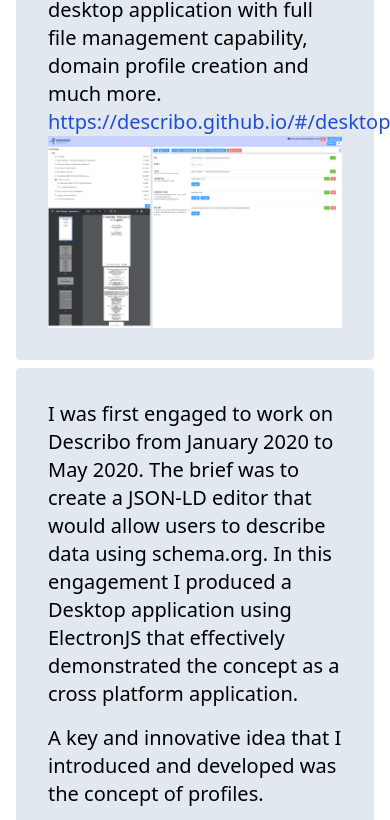
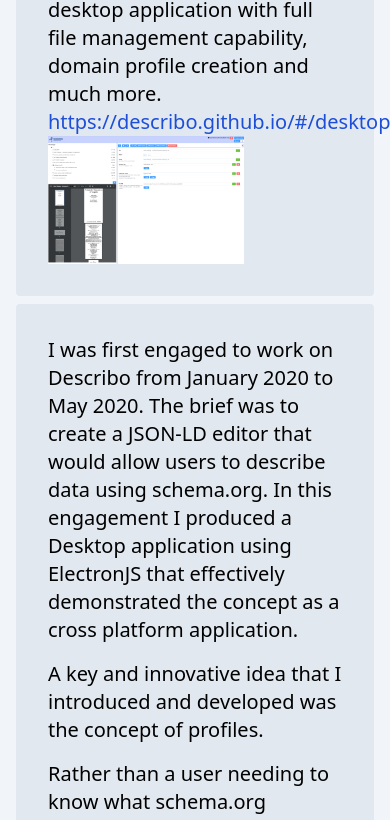
Before and after one commit to marcolarosa/marcolarosa.github.io, a Nuxt app: page /projects/describo in a window 390 px wide. Shown: the part 1040-1860 px from the top of the page. Built offline with nearby package versions, Linux system fonts and the light colour scheme.

Commit message:
revise how styling applied

```diff
--- a/src/components/Card.vue
+++ b/src/components/Card.vue
@@ -1,6 +1,7 @@
 <template>
     <div class="flex flex-col md:flex-row md:space-x-2 p-8 bg-slate-200 rounded">
         <div
+            v-if="slots.text"
             class="flex flex-col place-content-center"
             :class="{
                 'w-full': !slots.image,
@@ -9,7 +10,11 @@
         >
             <slot name="text"></slot>
         </div>
-        <div class="flex place-content-centerw-2/3 lg:w-3/5 xl:w-4/6" v-if="slots.image">
+        <div
+            v-if="slots.image"
+            class="flex place-content-center"
+            :class="{ 'w-full': !slots.text, 'w-2/3 lg:w-3/5 xl:w-4/6': slots.text }"
+        >
             <slot name="image"></slot>
         </div>
     </div>
--- a/src/components/stack.vue
+++ b/src/components/stack.vue
@@ -1,5 +1,5 @@
 <template>
-    <div class="h-screen w-screen bg-slate-100">
+    <div class="h-full w-screen bg-slate-100">
         <div class="fixed top-0 left-0 z-10 p-4 bg-slate-100 w-full">
             <NuxtLink to="/"><i class="fa-solid fa-house"></i></NuxtLink>
         </div>
```
